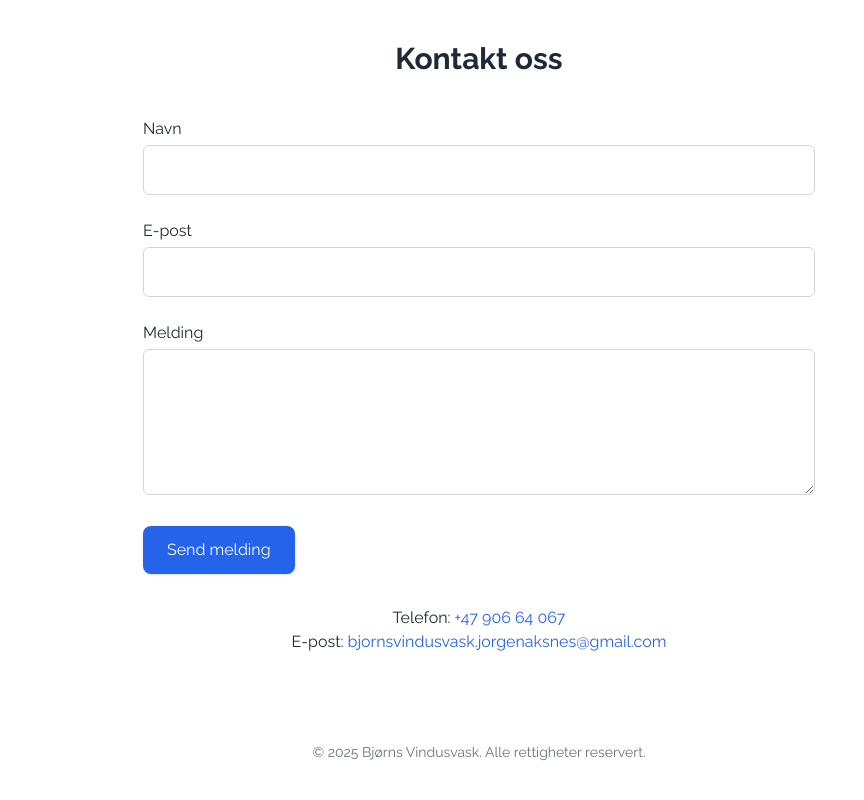
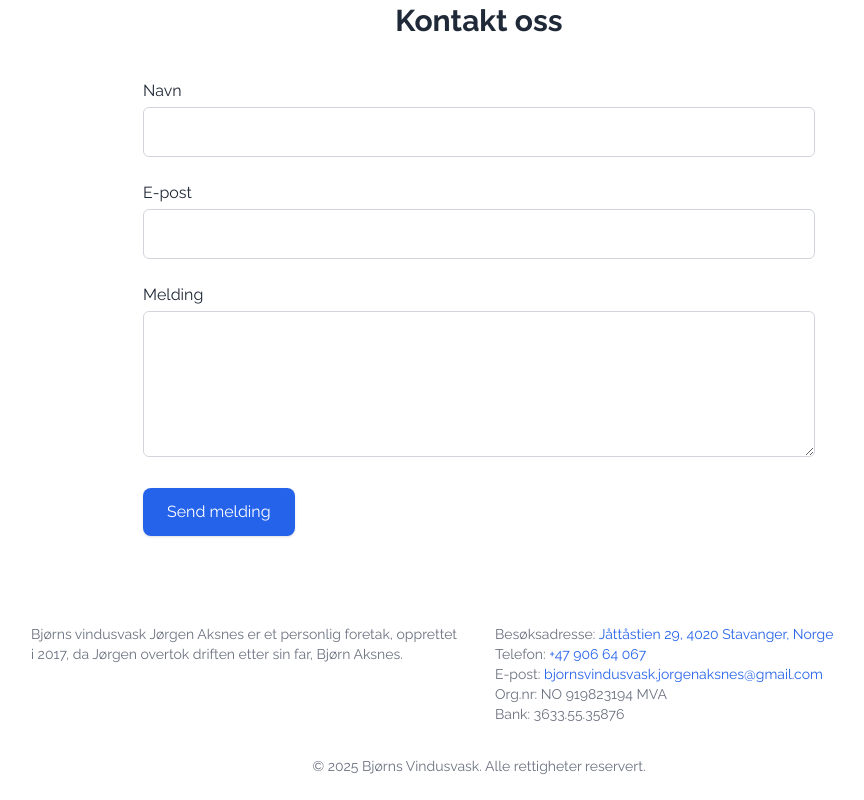
Before and after one commit to aevaksnes/BjornsVindusvask, a plain HTML site: page index.html in a window 1280 px wide. Shown: the part 2419-3219 px from the top of the page, without its empty margins (161-1025 px from the left). Drawn offline with nearby package versions, Linux system fonts and the light colour scheme.

Commit message:
Design changes

```diff
--- a/index.html
+++ b/index.html
@@ -59,9 +59,8 @@
 
   <!-- Tjenester -->
   <section id="tjenester" class="py-16 px-4 bg-white">
-    <h2 class="text-3xl font-bold text-center mb-10">Tjenester</h2>
-    <div class="p-6 border rounded-xl shadow-sm text-center mb-6">
-      <h3 class="text-xl font-semibold mb-2">Vindusvask</h3>
+    <h2 class="text-3xl font-bold text-center mb-10">Vindusvask</h2>
+    <div class="p-6 text-center mb-6">
       <p>Vi vasker private boliger, borettslag og forretningsbygg.</p>
     </div>
     <div class="flex justify-center">
@@ -130,15 +129,26 @@
         </div>
         <button type="submit" class="bg-blue-600 text-white px-6 py-3 rounded-lg shadow hover:bg-blue-700">Send melding</button>
       </form>
-      <div class="mt-8 text-center">
-        <p>Telefon: <a href="tel:+4790664067" class="text-blue-600">+47 906 64 067</a></p>
-        <p>E-post: <a href="mailto:bjornsvindusvask.jorgenaksnes@gmail.com" class="text-blue-600">bjornsvindusvask.jorgenaksnes@gmail.com</a></p>
-      </div>
+
     </div>
   </section>
 
   <footer class="text-center py-6 text-sm text-gray-500">
-    © 2025 Bjørns Vindusvask. Alle rettigheter reservert.
+    <div class="max-w-4xl mx-auto flex flex-col md:flex-row gap-8 text-left">
+      <div class="flex-1">
+        <p>Bjørns vindusvask Jørgen Aksnes er et personlig foretak, opprettet i 2017, da Jørgen overtok driften etter sin far, Bjørn Aksnes. </p>
+      </div>
+      <div class="flex-1">
+        <p>Besøksadresse: <a href="https://maps.app.goo.gl/ffbYn1ieUYCikG1a6" class="text-blue-600">Jåttåstien 29, 4020 Stavanger, Norge</a></p>
+        <p>Telefon: <a href="tel:+4790664067" class="text-blue-600">+47 906 64 067</a></p>
+        <p>E-post: <a href="mailto:bjornsvindusvask.jorgenaksnes@gmail.com" class="text-blue-600">bjornsvindusvask.jorgenaksnes@gmail.com</a></p>
+        <p>Org.nr: NO 919823194 MVA</p>
+        <p>Bank: 3633.55.35876</p>
+      </div>
+    </div>
+    <div class="mt-8">
+      © 2025 Bjørns Vindusvask. Alle rettigheter reservert.
+    </div>
   </footer>
 </body>
 </html>
```
